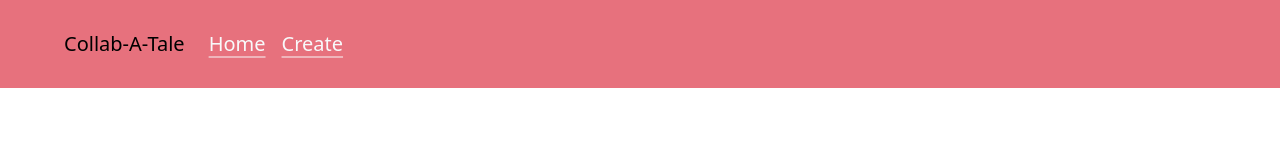
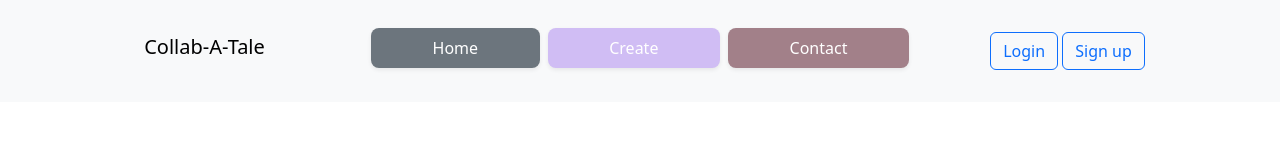
Before and after one commit to makarrier/Collab-A-Tale, a plain HTML site: page client/src/index.html in a window 1280 px wide. Drawn offline with nearby package versions, Linux system fonts and the light colour scheme.

Commit message:
creating temporary navbar before sign-on and brand logo

```diff
--- a/client/src/index.html
+++ b/client/src/index.html
@@ -5,27 +5,44 @@
     <meta name="viewport" content="width=device-width, initial-scale=1">
     <title>Collab-A-Tale</title>
     <link href="https://cdn.jsdelivr.net/npm/bootstrap@5.3.0/dist/css/bootstrap.min.css" rel="stylesheet" integrity="sha384-9ndCyUaIbzAi2FUVXJi0CjmCapSmO7SnpJef0486qhLnuZ2cdeRhO02iuK6FUUVM" crossorigin="anonymous">
+    <link rel="stylesheet" type="text/css" href="style.css">
   </head>
 
   <body>
     <script src="https://cdn.jsdelivr.net/npm/bootstrap@5.3.0/dist/js/bootstrap.bundle.min.js" integrity="sha384-geWF76RCwLtnZ8qwWowPQNguL3RmwHVBC9FhGdlKrxdiJJigb/j/68SIy3Te4Bkz" crossorigin="anonymous"></script>
 
-    <nav class="navbar navbar-expand-lg px-5" style="background-color: #E7717D">
+    <nav class="navbar navbar-expand-lg px-5 bg-body-tertiary">
       <div class="container-fluid p-3">
-        <a class="navbar-brand" href="#">Collab-A-Tale</a>
-        <button class="navbar-toggler" type="button" data-bs-toggle="collapse" data-bs-target="#navbarSupportedContent" aria-controls="navbarSupportedContent" aria-expanded="false" aria-label="Toggle navigation">
-          <span class="navbar-toggler-icon"></span>
-        </button>
-        <div class="collapse navbar-collapse" id="navbarSupportedContent">
-          <ul class="navbar-nav me-auto mb-2 mb-lg-0 h5">
-            <li class="nav-item">
-              <a href="#" class="p-2 link-light link-offset-2 link-underline-opacity-50 link-underline-opacity-100-hover">Home</a>
-            </li>
-            <li class="nav-item">
-              <a href="#" class="p-2 link-light link-offset-2 link-underline-opacity-50 link-underline-opacity-100-hover">Create</a>
-            </li>
-          </ul>
-        </div>
+        <div class="container text-center">
+          <div class="row">
+            <div class="col pt-2">
+              <a class="navbar-brand" href="#">Collab-A-Tale</a>
+            </div>
+            <div class="col-md-6">
+              <ul class="nav nav-fill m-md-0 m-3 gap-2 p-1">
+                <li class="nav-item rounded-3 shadow-sm bg-secondary btn-custom-txt">
+                  <button class="nav-link txt-color-basic rounded-5">Home</button>
+                </li>
+                <li class="nav-item rounded-3 shadow-sm btn-custom-txt" style="background-color: #d0bdf4;">
+                  <button class="nav-link txt-color-basic rounded-5">Create</button>
+                </li>
+                <li class="nav-item rounded-3 shadow-sm btn-custom-txt" style="background-color: #a28089;">
+                  <button class="nav-link txt-color-basic rounded-5">Contact</button>
+                </li>
+              </ul>
+            </div>
+            <div class="col">
+              <button class="navbar-toggler" type="button" data-bs-toggle="collapse" data-bs-target="#navbarSupportedContent" aria-controls="navbarSupportedContent" aria-expanded="false" aria-label="Toggle navigation">
+                <span class="navbar-toggler-icon"></span>
+              </button>
+              <div class="collapse navbar-collapse p-2" id="navbarSupportedContent">
+                <form class="container-fluid justify-content-start mt-md-0 mt-2">
+                  <button class="btn btn-outline-primary" type="button">Login</button>
+                  <button class="btn btn-outline-primary" type="button">Sign up</button>
+                </form>
+              </div>
+            </div>
+          </div>
       </div>
     </nav>
   </body>
--- a/client/src/style.css
+++ b/client/src/style.css
@@ -0,0 +1,9 @@
+.btn-custom-txt:hover {
+    background-color: #a0d2eb !important;
+}
+.txt-color-basic{
+    color:white;
+}
+.txt-color-basic:hover{
+    color:black;
+}
```
